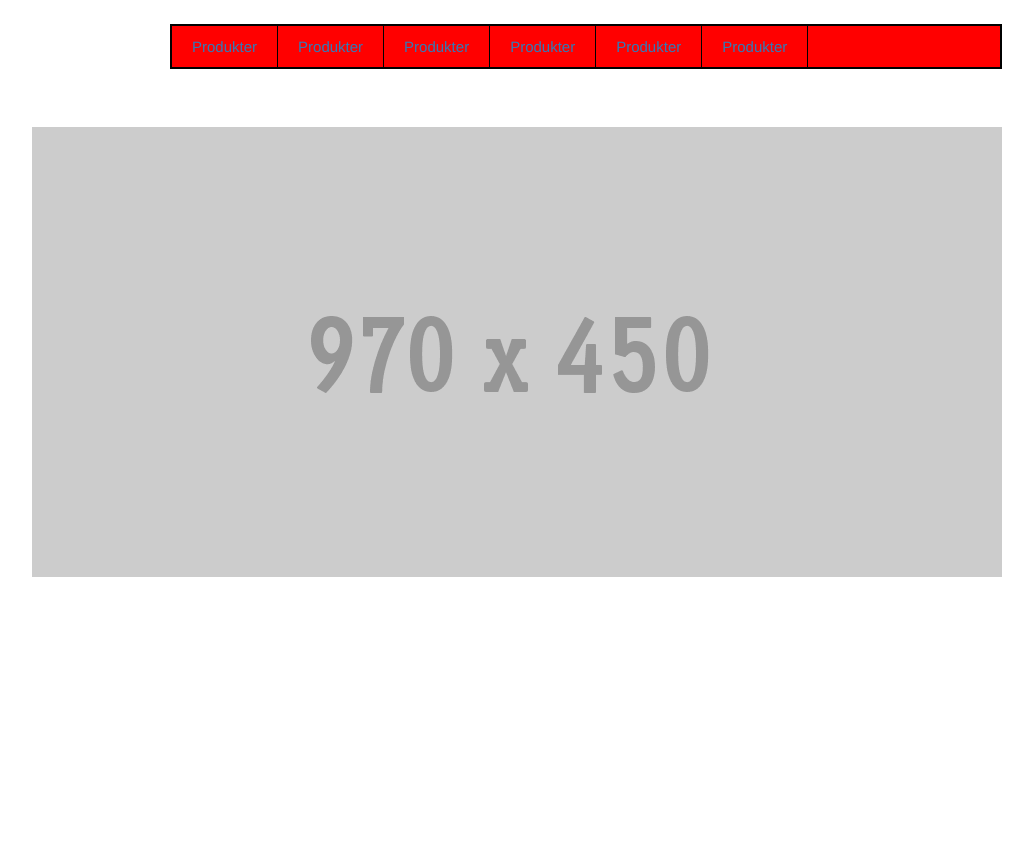
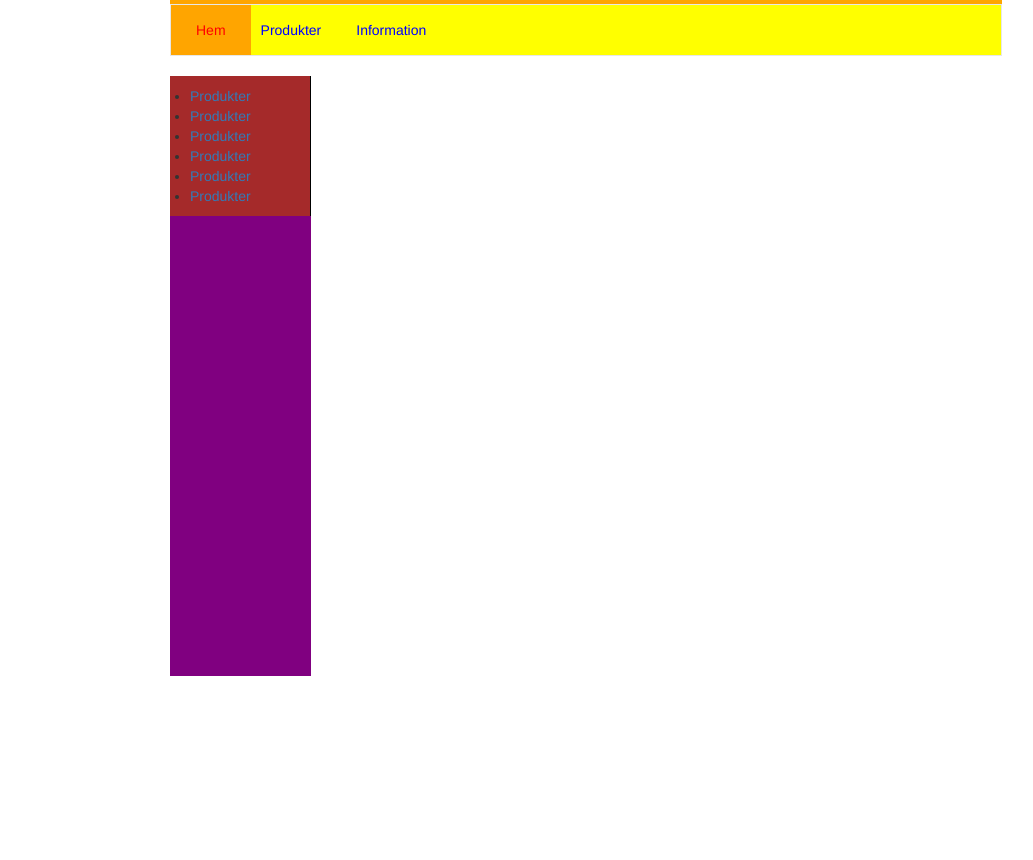
Before and after one commit to kantarell96/sanet, a plain HTML site: page public_html/index.html in a window 1280 px wide. Shown: the part 156-1016 px from the top of the page, without its empty margins (54-1087 px from the left). Drawn offline with nearby package versions, Linux system fonts and the light colour scheme.

Commit message:
New navbar

```diff
--- a/public_html/css/egencss.css
+++ b/public_html/css/egencss.css
@@ -22,7 +22,8 @@ background:white;
 header {
 width:100%;
 height:160px;
-background:white;
+background:orange;
+
 
 }
 
@@ -33,41 +34,46 @@ background:white;
 }
 
 .header-logo h1{
-padding:80px 20px;
+padding:80px 0px;
 }
 
 
 
 /*NAVBAR*/
-.nav{
 
- width:100%;
- height:45px;
- background:red;
- margin:0px auto;
- border:2px solid black;
-}
-
-.nav ul {
-  float:left;
+.container-fluid {
   padding-left:0px;
 
 }
-
-.nav ul li {
- float:left;
- padding:10px 20px;
- display:block;
- border-right:1px solid black;
+.navbar {
+border-radius:0px;
 
 }
 
+.navbar-default {
+ background:yellow;
+}
 
 
-.nav ul li a {
- font-size:15px;
- display:block;
+.nav > li > a {
+margin-left:-15px;
+padding:15px 25px;
 }
+
+.navbar-default .navbar-nav > li > a {
+ color:blue;
+}
+
+.container > .navbar-header, .container-fluid > .navbar-header, .container > .navbar-collapse, .container-fluid > .navbar-collapse {
+  margin-left:0px;
+  margin-right:0px;
+}
+
+.navbar-default .navbar-nav > .active > a {
+color:red;
+background:orange;
+}
+
 
  /*UPPERSECTION*/
  .uppersection {
@@ -75,11 +81,21 @@ padding:80px 20px;
 
  }
  .sidenav {
+  width:17%;
+  background:purple;
+  height:600px;
+
+ }
+ .sidenav>ul {
+  padding:10px 20px;
+ display:block;
+ border-right:1px solid black;
+ background:brown;
 
  }
 
  .slideshow img{
-  margin-top:50px;
+  margin-top:30px;
   float:right;
  }
 
--- a/public_html/index.html
+++ b/public_html/index.html
@@ -10,7 +10,7 @@
     <title>Sanet</title>
 
     <!-- Bootstrap -->
-    <link href="css/bootstrap.min.css" rel="stylesheet">
+    <link href="css/bootstrap.css" rel="stylesheet">
     <link rel="stylesheet" type="text/css" href="css/egencss.css">
     <!-- HTML5 shim and Respond.js for IE8 support of HTML5 elements and media queries -->
     <!-- WARNING: Respond.js doesn't work if you view the page via file:// -->
@@ -28,20 +28,47 @@
 
       <header>
 
-          <div class="header-search-field">
-           <input type="text" name="Search">
-          </div>
+   <div class="header-search-field">
 
-          <div class="header-logo">
-           <h1>SANET</h1>
-          </div>
+   <div class="header-logo">
+
+
+   </div>
+   </div>
 
       </header>
 
 
-      <div class="nav">
-          <ul>
+     <nav class="navbar navbar-default" role="navigation">
+  <div class="container-fluid">
+    <!-- Brand and toggle get grouped for better mobile display -->
+    <div class="navbar-header">
+      <button type="button" class="navbar-toggle collapsed" data-toggle="collapse" data-target="#bs-example-navbar-collapse-1">
+        <span class="sr-only">Toggle navigation</span>
+        <span class="icon-bar"></span>
+        <span class="icon-bar"></span>
+        <span class="icon-bar"></span>
+      </button>
+    </div>
 
+    <!-- Collect the nav links, forms, and other content for toggling -->
+    <div class="collapse navbar-collapse" id="bs-example-navbar-collapse-1">
+      <ul class="nav navbar-nav">
+        <li class="active"><a href="#">Hem <span class="sr-only">(current)</span></a></li>
+        <li><a href="#">Produkter</a></li>
+        <li><a href="#">Information</a></li>
+      </ul>
+    </div><!-- /.navbar-collapse -->
+  </div><!-- /.container-fluid -->
+</nav>
+
+
+
+     <div class="uppersection">
+
+
+         <div class="sidenav">
+            <ul>
               <li><a href>Produkter</a></li>
               <li><a href>Produkter</a></li>
               <li><a href>Produkter</a></li>
@@ -49,20 +76,10 @@
               <li><a href>Produkter</a></li>
               <li><a href>Produkter</a></li>
           </ul>
-
-      </div>
-
-
-
-     <div class="uppersection">
-
-
-         <div class="sidenav">
-
          </div>
 
          <div class="slideshow">
-             <img src="img/slide.gif">
+
          </div>
 
 
```
